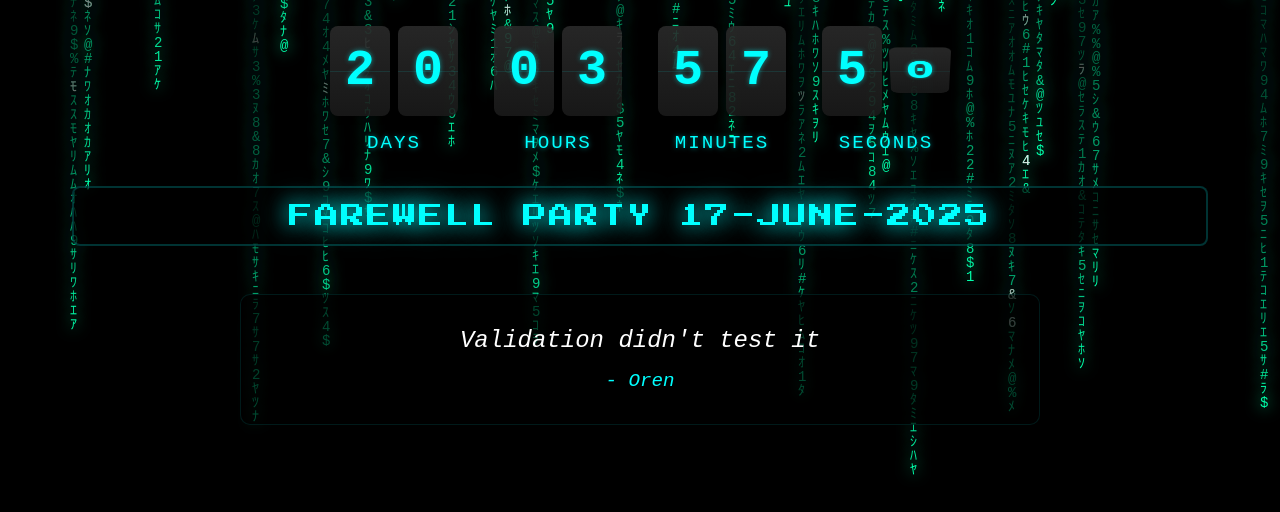
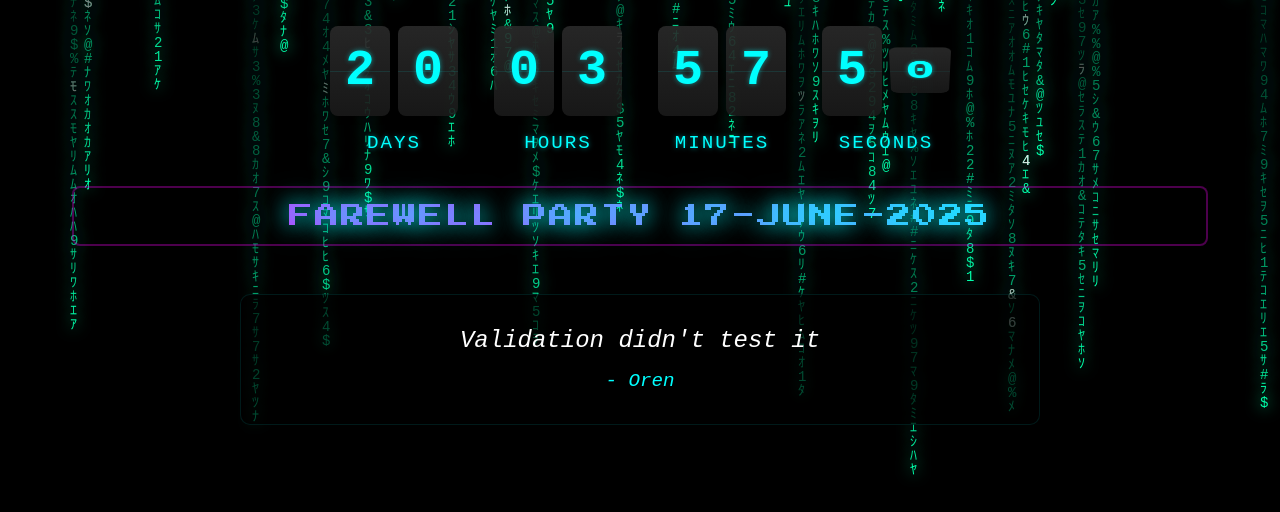
Before and after one commit to baget/weillakeeom, a plain HTML site: page index.html in a window 1280 px wide. Shown: the part 226-738 px from the top of the page. Drawn offline with Linux system fonts and the light colour scheme; animation ran at ten frames a second.

Commit message:
Enhance farewell text styling with gradient background and updated border color

```diff
--- a/styles.css
+++ b/styles.css
@@ -57,16 +57,20 @@ h1 {
 
 .farewell-text {
     font-family: 'Press Start 2P', cursive;
-    color: #0ff;
     font-size: 1.5rem;
     margin: 2rem 0;
     letter-spacing: 2px;
     text-transform: uppercase;
+    padding: 1rem;
+    border-radius: 8px;
+    border: 2px solid rgba(255, 0, 255, 0.3);
+    background: rgba(0, 0, 0, 0.7);
+    background-image: linear-gradient(45deg, #ff00ff, #00ffff);
+    -webkit-background-clip: text;
+    background-clip: text;
+    color: transparent;
+    text-shadow: 0 0 10px rgba(255, 0, 255, 0.5);
     animation: glow 2s ease-in-out infinite;
-    padding: 1rem;
-    background: rgba(0, 0, 0, 0.7);
-    border-radius: 8px;
-    border: 2px solid rgba(0, 255, 255, 0.2);
 }
 
 .time-section {
```
